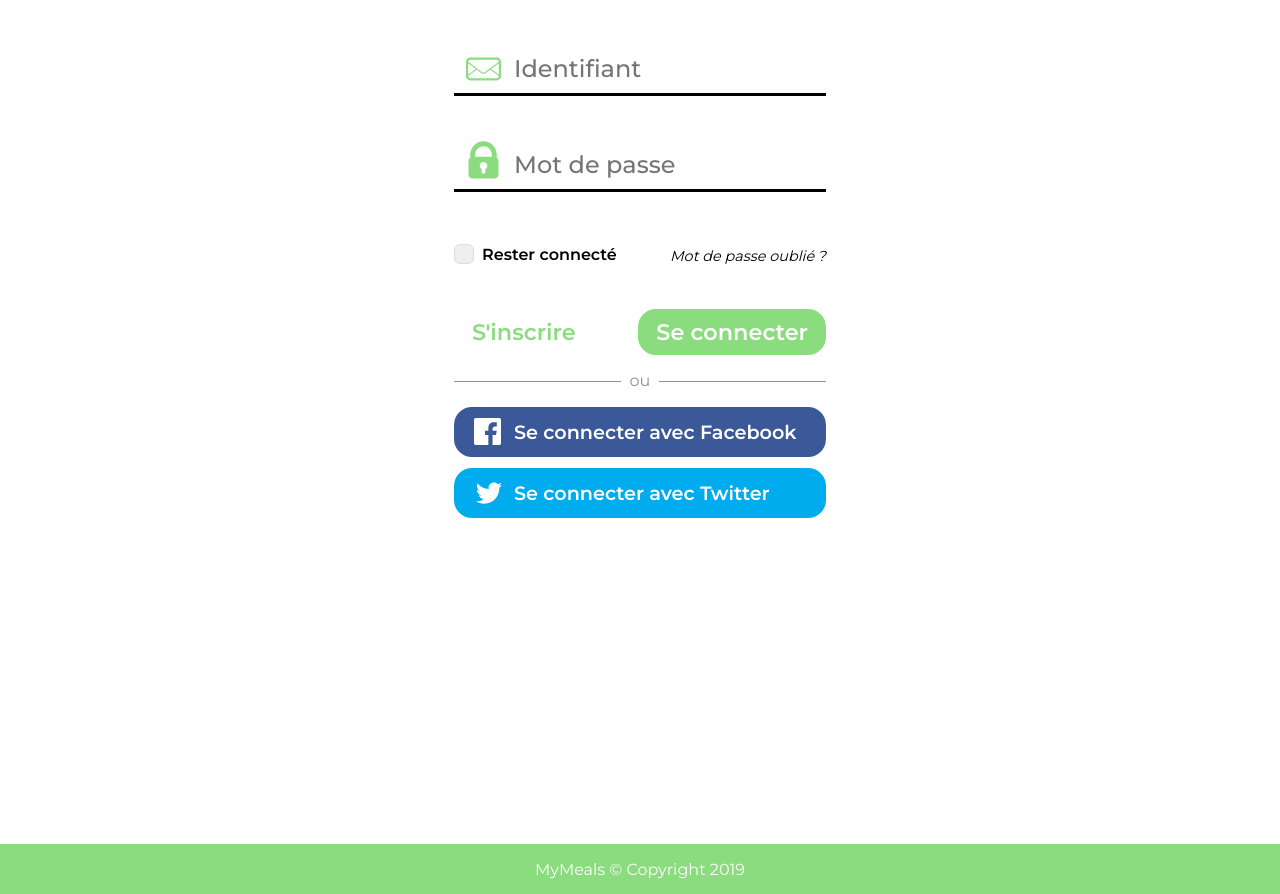
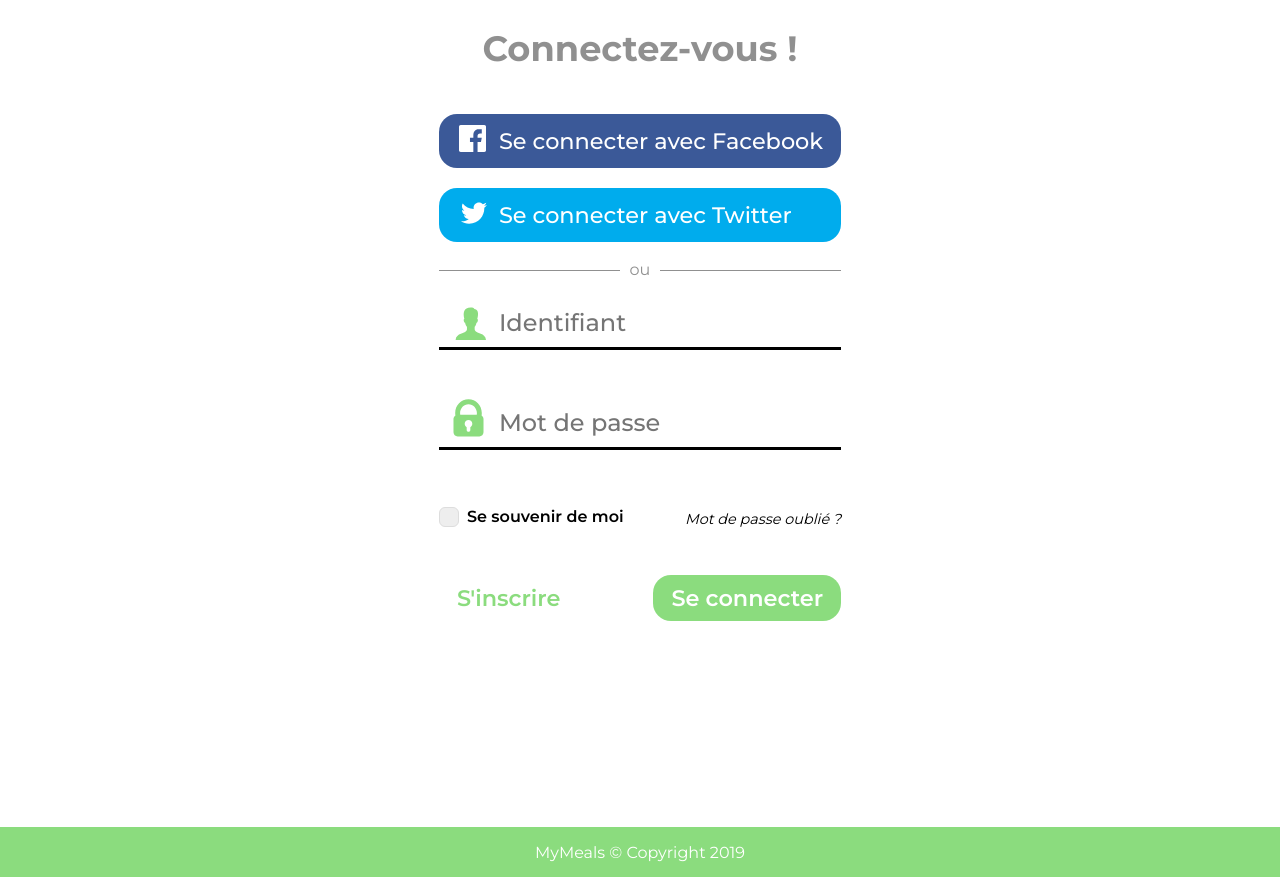
Before and after one commit to jguillevic/mealsgenerator, a PHP site: page /User/Login in a window 1280 px wide. Shown: the part 79-973 px from the top of the page. Run offline with PHP 8.4, Linux system fonts and the light colour scheme; some libraries are stand-ins or nearby versions.

Commit message:
Amélioration connexion + création page inscription

```diff
--- a/Assets/css/style.css
+++ b/Assets/css/style.css
@@ -481,7 +481,7 @@ option:not(:checked) {
     margin-left: 30px; }
     .nav__user > a::before {
       content: "";
-      background-image: url("..//images//icons//user.svg");
+      background-image: url("..//images//icons//user-circle.svg");
       background-size: 100%;
       height: 25px;
       width: 25px;
@@ -514,7 +514,7 @@ option:not(:checked) {
     display: block;
     width: 100%;
     background-color: #3B5998;
-    font-size: 1.2em;
+    font-weight: 500;
     padding-left: 60px; }
     .contained-button-facebook::before {
       content: "";
@@ -534,7 +534,7 @@ option:not(:checked) {
     display: block;
     width: 100%;
     background-color: #00ACED;
-    font-size: 1.2em;
+    font-weight: 500;
     padding-left: 60px; }
     .contained-button-twitter::before {
       content: "";
@@ -693,15 +693,34 @@ option:not(:checked) {
   color: #000000;
   font-family: "Montserrat";
   font-weight: 500;
-  font-size: 1.5em; }
+  font-size: 1.5em;
+  -webkit-transition: border-bottom 0.3s;
+  transition: border-bottom 0.3s; }
   .input > input {
     border: none;
     padding: 0;
     margin: 0; }
+  .input:focus-within {
+    border-bottom-color: #8BDC7E; }
 
 .input-login {
   position: relative; }
   .input-login::before {
+    content: "";
+    background-image: url("..//images//icons//user.svg");
+    background-size: 100%;
+    height: 40px;
+    width: 40px;
+    display: inline-block;
+    position: absolute;
+    left: 11px;
+    top: 6px; }
+  .input-login > input {
+    margin-left: 45px; }
+
+.input-mail {
+  position: relative; }
+  .input-mail::before {
     content: "";
     background-image: url("..//images//icons//mail.svg");
     background-size: 100%;
@@ -709,9 +728,9 @@ option:not(:checked) {
     width: 35px;
     display: inline-block;
     position: absolute;
-    left: 12px;
-    top: 8px; }
-  .input-login > input {
+    left: 13px;
+    top: 9px; }
+  .input-mail > input {
     margin-left: 45px; }
 
 .input-password {
@@ -729,7 +748,7 @@ option:not(:checked) {
   .input-password > input {
     margin-left: 45px; }
 
-.wrapper-row-center, .login__wrapper {
+.wrapper-row-center, .login__wrapper, .register__wrapper, .register__buttons-wrapper {
   display: -webkit-box;
   display: -ms-flexbox;
   display: flex;
@@ -756,7 +775,15 @@ option:not(:checked) {
 .login {
   width: 100%;
   display: block;
-  margin-top: 4%; }
+  margin-top: 2.5%; }
+  .login__title {
+    display: block;
+    text-align: center;
+    color: #909090;
+    font-family: "Montserrat";
+    font-weight: 700;
+    font-size: 2.2em;
+    margin-bottom: 4%; }
   .login__inputs-wrapper__input {
     margin-bottom: 12%; }
   .login__helpers-wrapper {
@@ -813,8 +840,25 @@ option:not(:checked) {
       font-weight: 400;
       font-style: regular;
       font-size: 1em; }
-  .login__social-buttons-wrapper > button:first-child {
-    margin-bottom: 3%; }
+  .login__social-buttons-wrapper > button:not(:last-child) {
+    margin-bottom: 5%; }
+
+.register {
+  width: 100%;
+  display: block;
+  margin-top: 5%; }
+  .register__title {
+    display: block;
+    text-align: center;
+    color: #909090;
+    font-family: "Montserrat";
+    font-weight: 700;
+    font-size: 2.2em;
+    margin-bottom: 4%; }
+  .register__inputs-wrapper__input {
+    margin-bottom: 10%; }
+  .register__buttons-wrapper {
+    margin-top: 18%; }
 
 .home {
   width: 100%;
--- /dev/null
+++ b/Assets/js/module/user/user.js
@@ -0,0 +1,12 @@
+$(document).ready(function()
+{
+    // Sur le bouton d'insription.
+    $("#register-button").click(function(event)
+    {
+        event.preventDefault(); // Empêche l'action par défaut.
+
+        console.log("salut");
+        console.log(window.location.href);
+        window.location.href = "Register"; // Renvoi vers l'adresse correspondant à l'enregistrement.
+    });
+});
--- a/Assets/scss/module/_button.scss
+++ b/Assets/scss/module/_button.scss
@@ -51,7 +51,7 @@
 
 		background-color: $facebook-color;
 
-		font-size: 1.2em;
+		font-weight: 500;
 
 		padding-left: 60px;
 	}
@@ -84,7 +84,7 @@
 
 		background-color: $twitter-color;
 
-		font-size: 1.2em;
+		font-weight: 500;
 
 		padding-left: 60px;
 	}
--- a/Assets/scss/module/_input.scss
+++ b/Assets/scss/module/_input.scss
@@ -16,6 +16,8 @@
     font-weight: 500;
     font-size: 1.5em;
 
+    transition: border-bottom 0.3s;
+
     & > input
     {
         border: none;
@@ -23,9 +25,37 @@
         padding: 0;
         margin: 0;
     }
+
+    &:focus-within
+    {
+        border-bottom-color: $main-color;
+    }
 }
 
 .input-login
+{
+    position: relative;
+
+	&::before
+	{
+        content: "";
+		background-image: url("..//images//icons//user.svg");
+        background-size: 100%;
+		height: 40px;
+		width: 40px;
+		display: inline-block;
+		position: absolute;
+		left: 11px;
+        top: 6px;
+    }
+
+    & > input
+    {
+        margin-left: 45px;
+    }
+}
+
+.input-mail
 {
     position: relative;
 
@@ -38,8 +68,8 @@
 		width: 35px;
 		display: inline-block;
 		position: absolute;
-		left: 12px;
-        top: 8px;
+		left: 13px;
+        top: 9px;
     }
 
     & > input
--- a/Assets/scss/module/_nav.scss
+++ b/Assets/scss/module/_nav.scss
@@ -66,7 +66,7 @@
 			&::before
 			{
 				content: "";
-				background-image: url("..//images//icons//user.svg");
+				background-image: url("..//images//icons//user-circle.svg");
 				background-size: 100%;
 				height: 25px;
 				width: 25px;
--- a/Assets/scss/module/user/_login.scss
+++ b/Assets/scss/module/user/_login.scss
@@ -4,11 +4,25 @@
 
     display: block;
 
-    margin-top: 4%;
+    margin-top: 2.5%;
 
     &__wrapper
     {
         @extend .wrapper-row-center;
+    }
+
+    &__title
+    {
+        display: block;
+
+        text-align: center;
+
+        color: $main-gray;
+        font-family: $title-font;
+        font-weight: 700;
+        font-size: 2.2em;
+
+        margin-bottom: 4%;
     }
 
     &__inputs-wrapper
@@ -120,9 +134,9 @@
 
     &__social-buttons-wrapper
     {
-        & > button:first-child
+        & > button:not(:last-child)
         {
-            margin-bottom: 3%;
+            margin-bottom: 5%;
         }
     }
 }
--- /dev/null
+++ b/Assets/scss/module/user/_register.scss
@@ -0,0 +1,42 @@
+.register
+{
+    width: 100%;
+
+    display: block;
+
+    margin-top: 5%;
+
+    &__wrapper
+    {
+        @extend .wrapper-row-center;
+    }
+
+    &__title
+    {
+        display: block;
+
+        text-align: center;
+
+        color: $main-gray;
+        font-family: $title-font;
+        font-weight: 700;
+        font-size: 2.2em;
+
+        margin-bottom: 4%;
+    }
+
+    &__inputs-wrapper
+    {
+        &__input
+        {
+            margin-bottom: 10%;
+        }
+    }
+
+    &__buttons-wrapper
+    {
+        @extend .wrapper-row-center;
+
+        margin-top: 18%;
+    }
+}
--- a/Assets/scss/style.scss
+++ b/Assets/scss/style.scss
@@ -24,6 +24,7 @@
 @import 'module/wrapper';
 
 @import 'module/user/login';
+@import 'module/user/register';
 
 @import 'module/home/display_home';
 
--- a/Config/Routes.json
+++ b/Config/Routes.json
@@ -10,6 +10,12 @@
 		, "Controller": "User\\UserController"
 		, "Action": "Login"
 		, "Name": "UserLogin"
+	}
+	, {
+		"Path": "/User/Register"
+		, "Controller": "User\\UserController"
+		, "Action": "Register"
+		, "Name": "UserRegister"
 	}
 	, {
 		"Path": "/PlannifiedMeal/Display"
--- a/Controller/User/UserController.php
+++ b/Controller/User/UserController.php
@@ -15,4 +15,12 @@ class UserController
 
         return $view->Render();
     }
+
+    public function Register($queryParameters)
+    {
+        $path = PathHelper::GetPath([ "User", "Register" ]);
+        $view = new View($path);
+
+        return $view->Render();
+    }
 }
--- a/Template/Layout.phtml
+++ b/Template/Layout.phtml
@@ -8,10 +8,10 @@ use \Tools\Helper\UserHelper;
 <head>
 	<meta charset="UTF-8">
 	<title>MyMeals</title>
+	<link rel="icon" href="../Assets/images/icons/watermelon.png">
 	<link rel="stylesheet" type="text/css" href="../Assets/css/style.css">
 	<script type="text/javascript" src="../Assets/js/jquery/jquery-3.3.1.min.js"></script>
 	<script type="text/javascript" src="../Assets/js/jquery/jquery-migrate-1.4.1.min.js"></script>
-	<script src="../Assets/js/module/nav.js"></script>
 	<script src="../Assets/js/module/shoppinglist/shoppinglist.js"></script>
 	<link rel="stylesheet" href="https://use.fontawesome.com/releases/v5.8.1/css/all.css" integrity="sha384-50oBUHEmvpQ+1lW4y57PTFmhCaXp0ML5d60M1M7uH2+nqUivzIebhndOJK28anvf" crossorigin="anonymous">
 	<link href="https://fonts.googleapis.com/css?family=Montserrat:200,300,400,500,600,700|Roboto:400,700" rel="stylesheet">
--- a/Template/User/Login.phtml
+++ b/Template/User/Login.phtml
@@ -4,8 +4,21 @@ use Framework\Tools\Helper\RoutesHelper;
 
 <section class="l-content content">
     <section class="login">
+        <h1 class="login__title">Connectez-vous !</h1>
+
         <section class="login__wrapper">
             <form>
+                <div class="login__social-buttons-wrapper">
+                    <button id="facebook-login-button" class="button contained-button contained-button-facebook"><span>Se connecter avec Facebook</span></button>
+                    <button id="twitter-login-button" class="button contained-button contained-button-twitter"><span>Se connecter avec Twitter</span></button>
+                </div>
+
+                <div class="login__separator">
+                    <span class="login__separator__border login__separator__border-left"></span>
+                    <p class="login__separator__text">ou</p>
+                    <span class="login__separator__border login__separator__border-right"></span>
+                </div>
+
                 <div class="login__inputs-wrapper">
                     <div class="login__inputs-wrapper__input input input-login">
                         <input type="text" placeholder="Identifiant">
@@ -21,27 +34,18 @@ use Framework\Tools\Helper\RoutesHelper;
                             <input type="checkbox" name="stay_connected_checkbox" id="stay_connected_checkbox">
                             <div class="checkbox-checkmark"></div>
                         </div>
-                        <label for="stay_connected_checkbox">Rester connecté</label>
+                        <label for="stay_connected_checkbox">Se souvenir de moi</label>
                     </div>
                     <a class="login__helpers-wrapper__forgotten-password" href="">Mot de passe oublié ?</a>
                 </div>
 
                 <div class="login__buttons-wrapper">
-                    <button class="button text-button">S'inscrire</button>
-                    <button class="button contained-button button-login">Se connecter</button>
-                </div>
-
-                <div class="login__separator">
-                    <span class="login__separator__border login__separator__border-left"></span>
-                    <p class="login__separator__text">ou</p>
-                    <span class="login__separator__border login__separator__border-right"></span>
-                </div>
-
-                <div class="login__social-buttons-wrapper">
-                    <button class="button contained-button contained-button-facebook"><span>Se connecter avec Facebook</span></button>
-                    <button class="button contained-button contained-button-twitter"><span>Se connecter avec Twitter</span></button>
+                    <button id="register-button" class="button text-button">S'inscrire</button>
+                    <button id="login-button" class="button contained-button">Se connecter</button>
                 </div>
             </form>
         </section>
     </section>
 </section>
+
+<script src="../Assets/js/module/user/user.js"></script>
```
Also changed, not shown: Template/User/Register.phtml (added, +29 -0 lines), Assets/images/icons/user-circle.svg (added), Assets/images/icons/user.svg, Assets/images/icons/watermelon.png (added), 1 other file.
